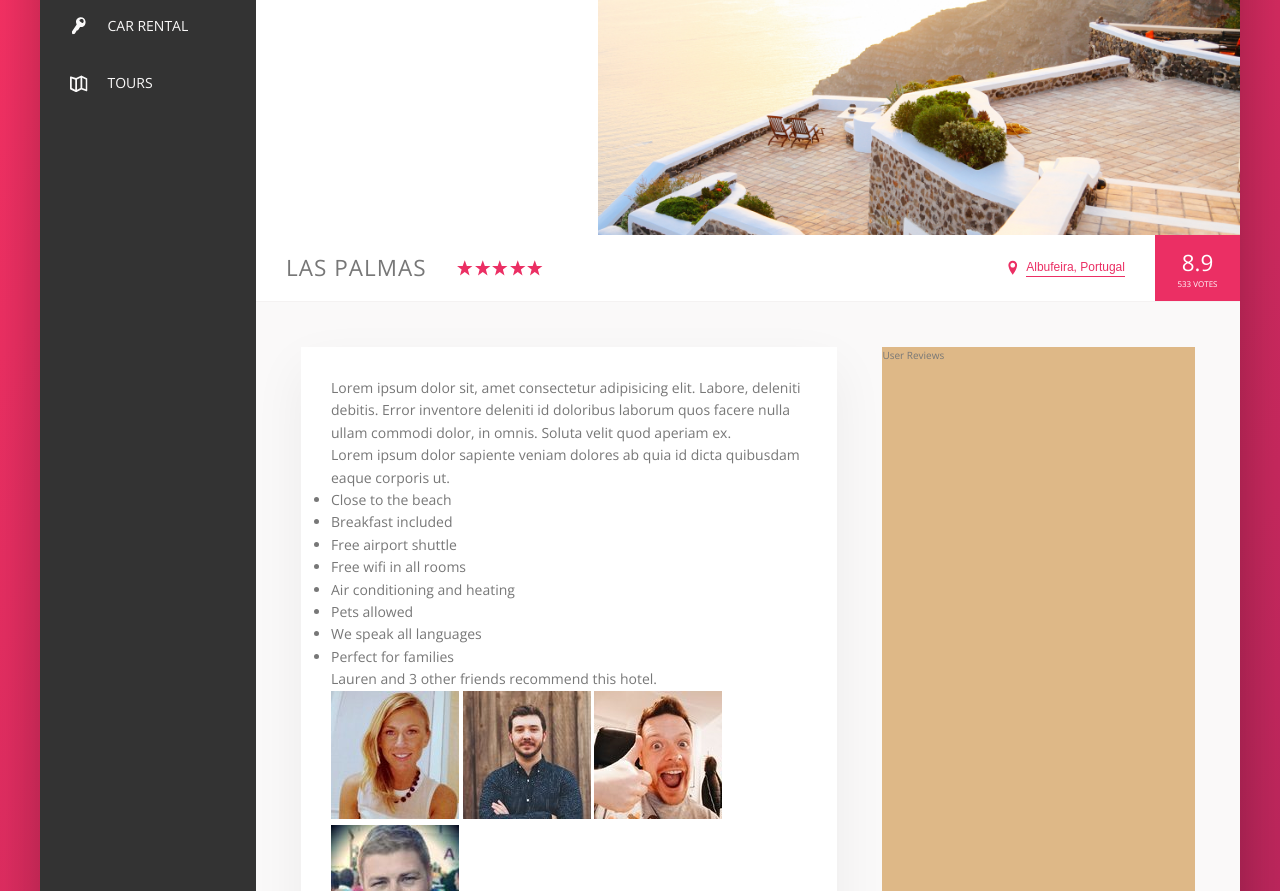
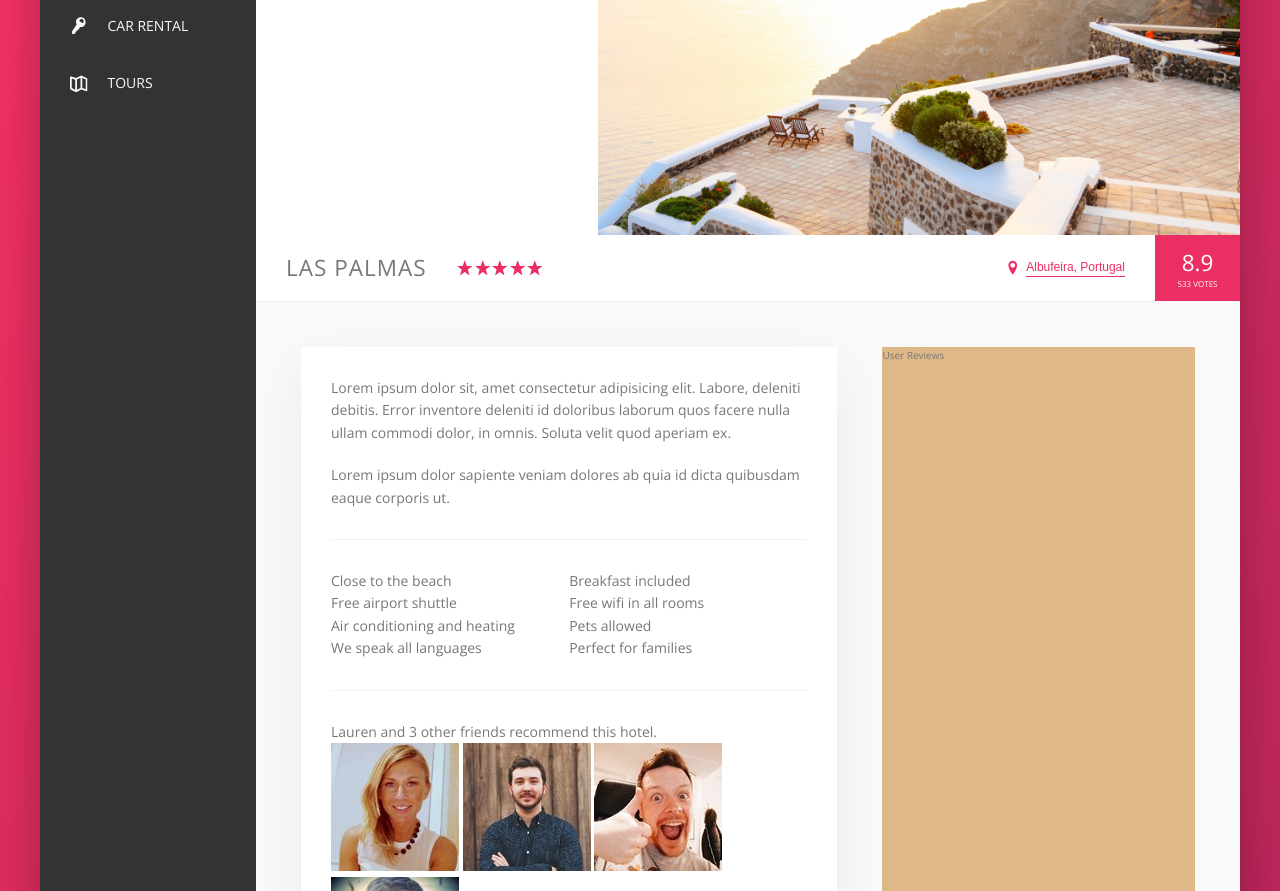
Before and after one commit to MaeganW/Trillo-Website, a website: page index.html in a window 1280 px wide. Shown: the part 300-1191 px from the top of the page. Drawn offline with nearby package versions, Linux system fonts and the light colour scheme.

Commit message:
creating equal columns using flex and flex-wrap

```diff
--- a/sass/components.scss
+++ b/sass/components.scss
@@ -309,3 +309,32 @@
     box-shadow: none;
   }
 }
+
+
+//////////////////////////////////
+// PARAGRAPH
+.paragraph:not(:last-of-type){
+  margin-bottom: 2rem;
+}
+
+
+//////////////////////////////////
+// LIST
+.list {
+  margin: 3rem 0;
+  list-style: none;
+  padding: 3rem 0;
+  border-top: var(--line);
+  border-bottom: var(--line);
+
+  display: flex;
+  flex-wrap: wrap;
+
+  &__item {
+    flex: 0 0 50%;
+  }
+}
+
+
+//////////////////////////////////
+// RECOMMEND
```
Also changed, not shown: css/style.css.
